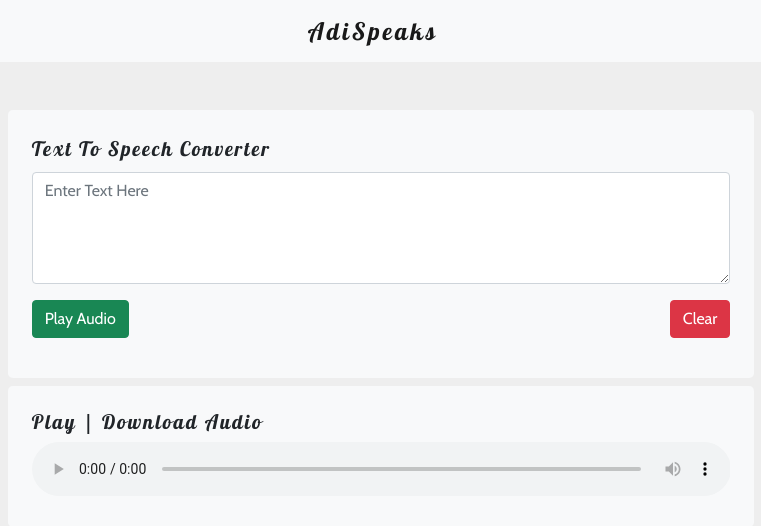
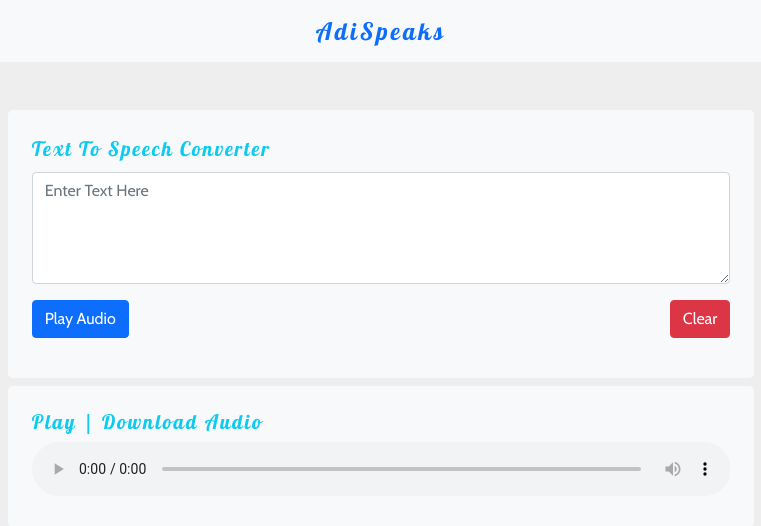
Before and after one commit to AdithyanA2005/Text_To_Speech_Converter_Flask, a Flask app: page / in a window 1280 px wide. Shown: the top 526 px of the page, without its empty margins (259-1020 px from the left). Run offline with Flask 2, Linux system fonts and the light colour scheme; some libraries are stand-ins or nearby versions.

Commit message:
Design updated

```diff
--- a/app/static/index.js
+++ b/app/static/js/index.js
@@ -1,7 +1,7 @@
 
 const clear_btn = document.getElementById("clear_button")
 const text_area = document.getElementById("input_text")
-console.log(clear_bts)
+console.log(clear_btn)
 console.log(text_area)
 
 function clear() {
--- a/app/templates/base.html
+++ b/app/templates/base.html
@@ -4,20 +4,19 @@
     <meta charset="UTF-8">
     <meta name="viewport" content="width=device-width, initial-scale=1.0">
     <link href="https://cdn.jsdelivr.net/npm/bootstrap@5.1.3/dist/css/bootstrap.min.css" rel="stylesheet" integrity="sha384-1BmE4kWBq78iYhFldvKuhfTAU6auU8tT94WrHftjDbrCEXSU1oBoqyl2QvZ6jIW3" crossorigin="anonymous">
-    <link rel="stylesheet" href="{{ url_for('static', filename='style.css') }}">
-
     <link rel="preconnect" href="https://fonts.googleapis.com">
     <link rel="preconnect" href="https://fonts.gstatic.com" crossorigin>
     <link href="https://fonts.googleapis.com/css2?family=Cabin&family=Lobster&display=swap" rel="stylesheet">
-
-    <script src="{{ url_for('static', filename='index.js') }}"></script>
-    <title>TODO-APP | 2DW</title>
+    <link rel="stylesheet" href="{{ url_for('static', filename='css/style.css') }}">
+    <link rel="icon" href="{{ url_for('static', filename='images/favicon.jpeg') }}">
+    <script src="{{ url_for('static', filename='js/index.js') }}"></script>
+    <title>AdiSpeaks</title>
 </head>
 <body>
     <header>
-        <nav class="navbar navbar-expand-lg navbar-light bg-light">
-            <div class="container text-center">
-                <a class="w-100 navbar-brand" href="/">AdiSpeaks</a>
+        <nav class="navbar navbar-light bg-light">
+            <div class="container-fluid">
+                    <a class="navbar-brand m-auto text-primary" href="#">AdiSpeaks</a>
             </div>
         </nav>
     </header>
--- a/app/templates/index.html
+++ b/app/templates/index.html
@@ -9,14 +9,14 @@
     <div class="col-10 col-md-9 col-xl-7 p-4 bg-light rounded rounded-3 container">
         <form action="{{ url_for('convert') }}" method="get">
             <div class="mb-3">
-                <label for="input_text" class="form-label secondary-title">Text To Speech Converter</label>
+                <label for="input_text" class="form-label text-info secondary-title">Text To Speech Converter</label>
                 <textarea name="text_to_convert" placeholder="Enter Text Here" id="input_text" class="form-control" type="text" style="height:7rem" aria-describedby="input_text_help">{{get_text}}</textarea>
             </div>
 
             <div class="mb-3">
                 <div class="d-flex">
                     <div style="width:45%" class="d-flex justify-content-between">
-                        <button type="submit" class="btn btn-success">Play Audio</button>
+                        <button type="submit" class="btn btn-primary">Play Audio</button>
                     </div>
                     <div style="width:55%" class="d-flex justify-content-end">
                         <a href="/" id="clear_button" type="button" class="btn btn-danger">Clear</a>
@@ -30,7 +30,7 @@
 <section class="section  mt-2">
     <div class="col-10 col-md-9 col-xl-7 p-4 bg-light rounded rounded-3 container">
         <div>
-            <h6 class="secondary-title">Play | Download Audio</h6>
+            <h6 class="text-info secondary-title">Play | Download Audio</h6>
         </div>
         <audio class="w-100" controls autoplay>
             <source id="audio_src" src="" >
```
Also changed, not shown: app/static/audios/audiodir.txt (deleted), app/static/css/style.css (renamed from app/static/style.css), app/static/images/favicon.jpeg (added).
